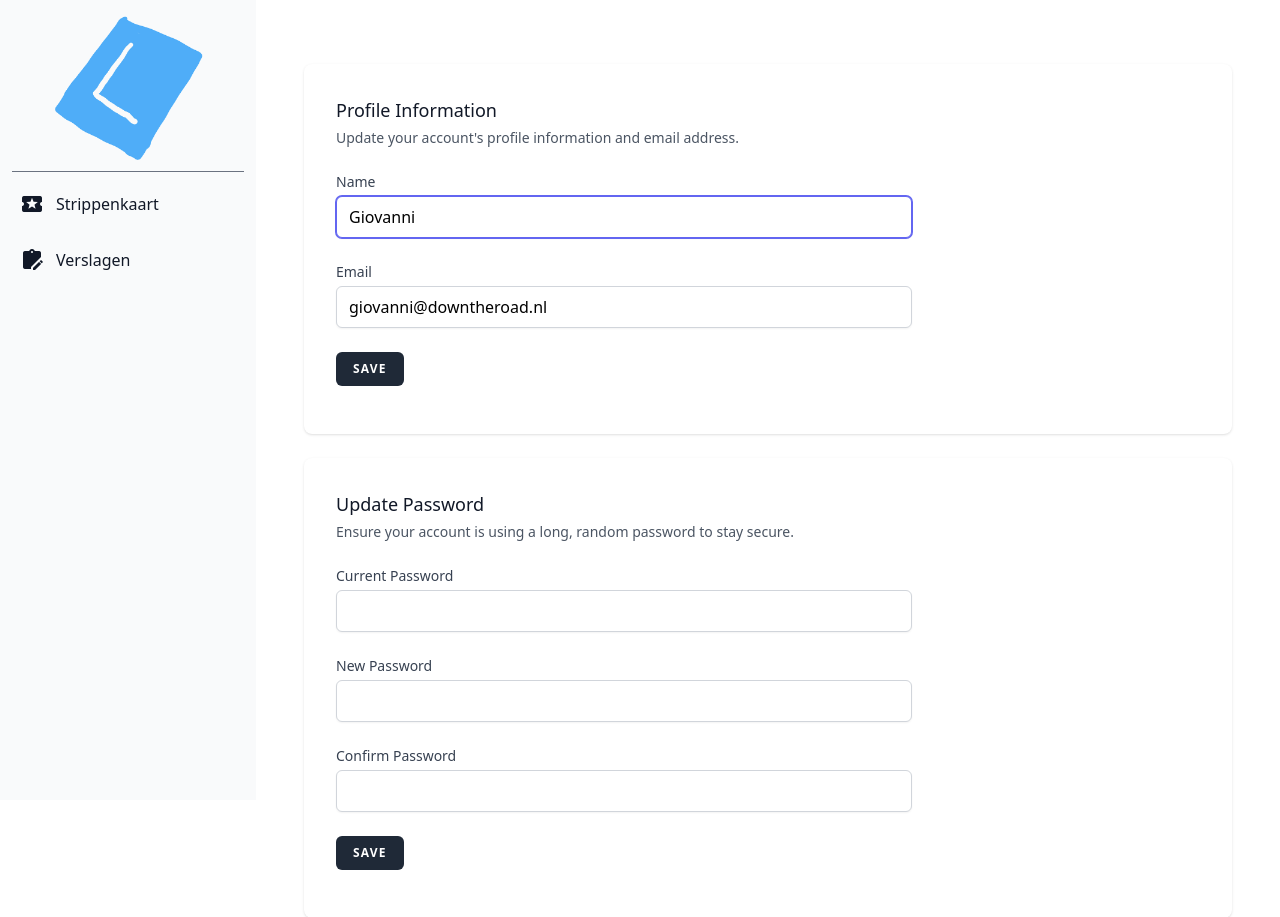
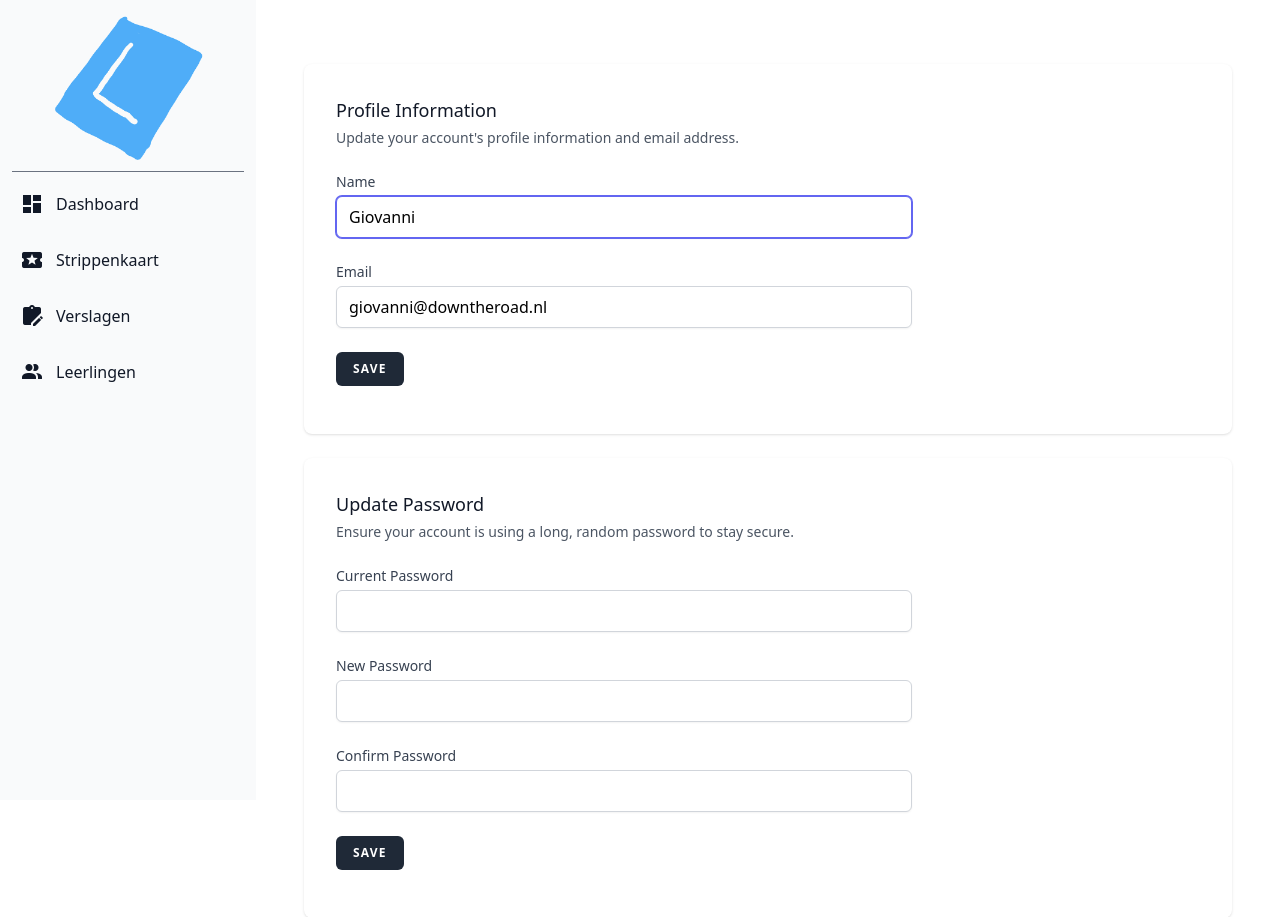
Before and after one commit to lexisother/final-exam, a Laravel app: page /profile in a window 1280 px wide. Shown: the top 917 px of the page. Run offline with Laravel 12, Linux system fonts and the light colour scheme; a user stored in the database is signed in; data comes from the database, SQL or seed files in the repository; tables that the repository leaves empty hold one stand-in row (values such as "Sample post"); style sheets or scripts are compiled from the project's sources; parts of the project's set-up code (start-up, migrations or seed data) failed here and were passed over.

Commit message:
[*] Set up stripcards & students routes

```diff
--- a/resources/views/layouts/app.blade.php
+++ b/resources/views/layouts/app.blade.php
@@ -58,8 +58,10 @@
     <x-sidebar>
       <img src="/logo.png" width="150" style="margin: auto" />
       <hr class="border-t-gray-500" />
-      <x-navlink to="#" icon="ticket">Strippenkaart</x-navlink>
-      <x-navlink to="#" icon="clipboard-edit">Verslagen</x-navlink>
+      <x-navlink to="/dashboard" icon="view-dashboard">Dashboard</x-navlink>
+      <x-navlink to="/dashboard/strippenkaarten" icon="ticket">Strippenkaart</x-navlink>
+      <x-navlink to="/dashboard/verslagen" icon="clipboard-edit">Verslagen</x-navlink>
+      <x-navlink to="/dashboard/leerlingen" icon="account-multiple">Leerlingen</x-navlink>
     </x-sidebar>
 
     <div id="container" class="h-full p-4 sm:ml-64">
--- a/routes/web.php
+++ b/routes/web.php
@@ -7,9 +7,12 @@ Route::get('/', function () {
     return view('welcome');
 });
 
-Route::get('/dashboard', function () {
-    return view('dashboard');
-})->middleware(['auth', 'verified'])->name('dashboard');
+Route::prefix('dashboard')->group(function() {
+    Route::get('/', fn () => view('dashboard'));
+    Route::get('/strippenkaarten', fn () => view('stripcards'));
+    Route::get('/verslagen', fn () => view('reports'));
+    Route::get('/leerlingen', fn () => view('students'));
+})->middleware(['auth', 'verified']);
 
 Route::middleware('auth')->group(function () {
     Route::get('/profile', [ProfileController::class, 'edit'])->name('profile.edit');
```
Also changed, not shown: resources/views/stripcards.blade.php (added, +16 -0 lines), resources/views/students.blade.php (added, +17 -0 lines).
